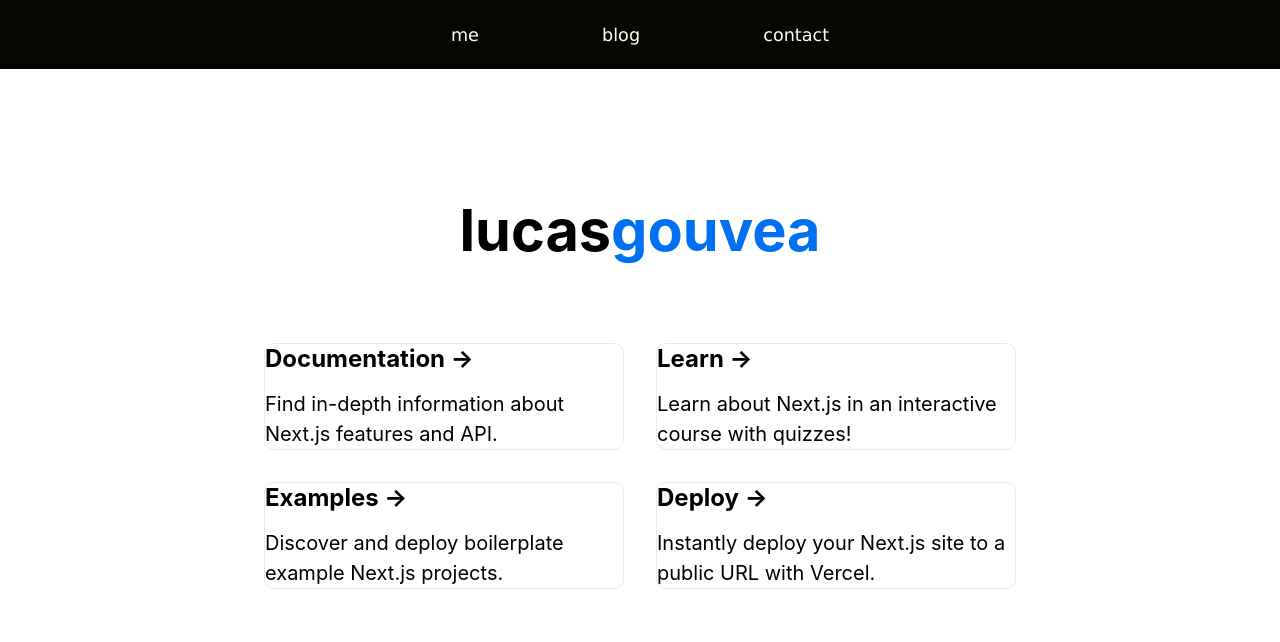
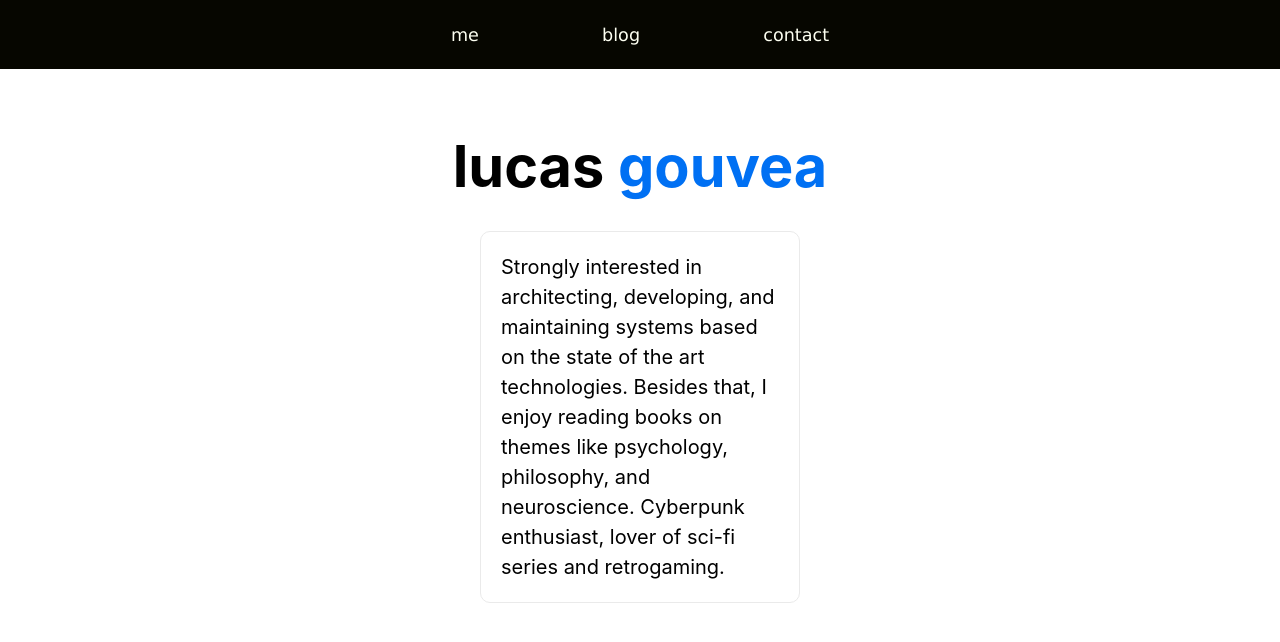
Before and after one commit to lucasgouvea/lucasgouvea, a Next.js app: page / in a window 1280 px wide. Shown: the top 642 px of the page. Built offline with nearby package versions, Linux system fonts and the light colour scheme.

Commit message:
feat: automating deploy

```diff
--- a/pages/index.js
+++ b/pages/index.js
@@ -1,4 +1,4 @@
-import styles from '../styles/Home.module.css';
+import styles from '../styles/home.module.css';
 
 export default function Home() {
   return (
@@ -9,72 +9,24 @@ export default function Home() {
           lucas <a href="#">gouvea</a>
         </h1>
 
-        <div className={styles.grid}>
-          <a href="https://nextjs.org/docs" className={styles.card}>
-            <h3>Documentation &rarr;</h3>
-            <p>Find in-depth information about Next.js features and API.</p>
-          </a>
-
-          <a href="https://nextjs.org/learn" className={styles.card}>
-            <h3>Learn &rarr;</h3>
-            <p>Learn about Next.js in an interactive course with quizzes!</p>
-          </a>
-
-          <a
-            href="https://github.com/vercel/next.js/tree/master/examples"
-            className={styles.card}
-          >
-            <h3>Examples &rarr;</h3>
-            <p>Discover and deploy boilerplate example Next.js projects.</p>
-          </a>
-
-          <a
-            href="https://vercel.com/import?filter=next.js&utm_source=create-next-app&utm_medium=default-template&utm_campaign=create-next-app"
-            className={styles.card}
-          >
-            <h3>Deploy &rarr;</h3>
-            <p>
-              Instantly deploy your Next.js site to a public URL with Vercel.
-            </p>
-          </a>
+        <div className={styles.card}>
+            <p>Strongly interested in architecting, developing, and maintaining systems based
+          on the state of the art technologies. Besides that, I enjoy
+          reading books on themes like psychology, philosophy, and
+          neuroscience. Cyberpunk enthusiast, lover of sci-fi series and
+          retrogaming.</p>
         </div>
       </main>
 
 
       <style jsx>{`
         main {
-          padding: 5rem 0;
+          padding: 4rem 0;
           flex: 1;
           display: flex;
           flex-direction: column;
           justify-content: center;
           align-items: center;
-        }
-        footer {
-          width: 100%;
-          height: 100px;
-          border-top: 1px solid #eaeaea;
-          display: flex;
-          justify-content: center;
-          align-items: center;
-        }
-        footer img {
-          margin-left: 0.5rem;
-        }
-        footer a {
-          display: flex;
-          justify-content: center;
-          align-items: center;
-          text-decoration: none;
-          color: inherit;
-        }
-        code {
-          background: #fafafa;
-          border-radius: 5px;
-          padding: 0.75rem;
-          font-size: 1.1rem;
-          font-family: Menlo, Monaco, Lucida Console, Liberation Mono,
-            DejaVu Sans Mono, Bitstream Vera Sans Mono, Courier New, monospace;
         }
       `}</style>
 
--- a/styles/home.module.css
+++ b/styles/home.module.css
@@ -14,7 +14,7 @@
 .title a:hover,
 .title a:focus,
 .title a:active {
-  text-decoration: none;
+  opacity: 50%;
 }
 
 .title {
@@ -27,19 +27,6 @@
   text-align: center;
 }
 
-.title,
-
-
-.grid {
-  display: flex;
-  align-items: center;
-  justify-content: center;
-  flex-wrap: wrap;
-
-  max-width: 800px;
-  margin-top: 3rem;
-}
-
 .card {
   margin: 1rem;
   flex-basis: 45%;
@@ -49,6 +36,7 @@
   border: 1px solid #eaeaea;
   border-radius: 10px;
   transition: color 0.15s ease, border-color 0.15s ease;
+  width: 25%
 }
 
 .card:hover,
@@ -57,16 +45,11 @@
   color: #0070f3;
   border-color: #0070f3;
 }
-
-.card h3 {
-  margin: 0 0 1rem 0;
-  font-size: 1.5rem;
-}
-
 .card p {
   margin: 0;
   font-size: 1.25rem;
   line-height: 1.5;
+  padding: 1em 1em;
 }
 
 .logo {
```
Also changed, not shown: 2 other files (tests, documents, lock files or other folders).
